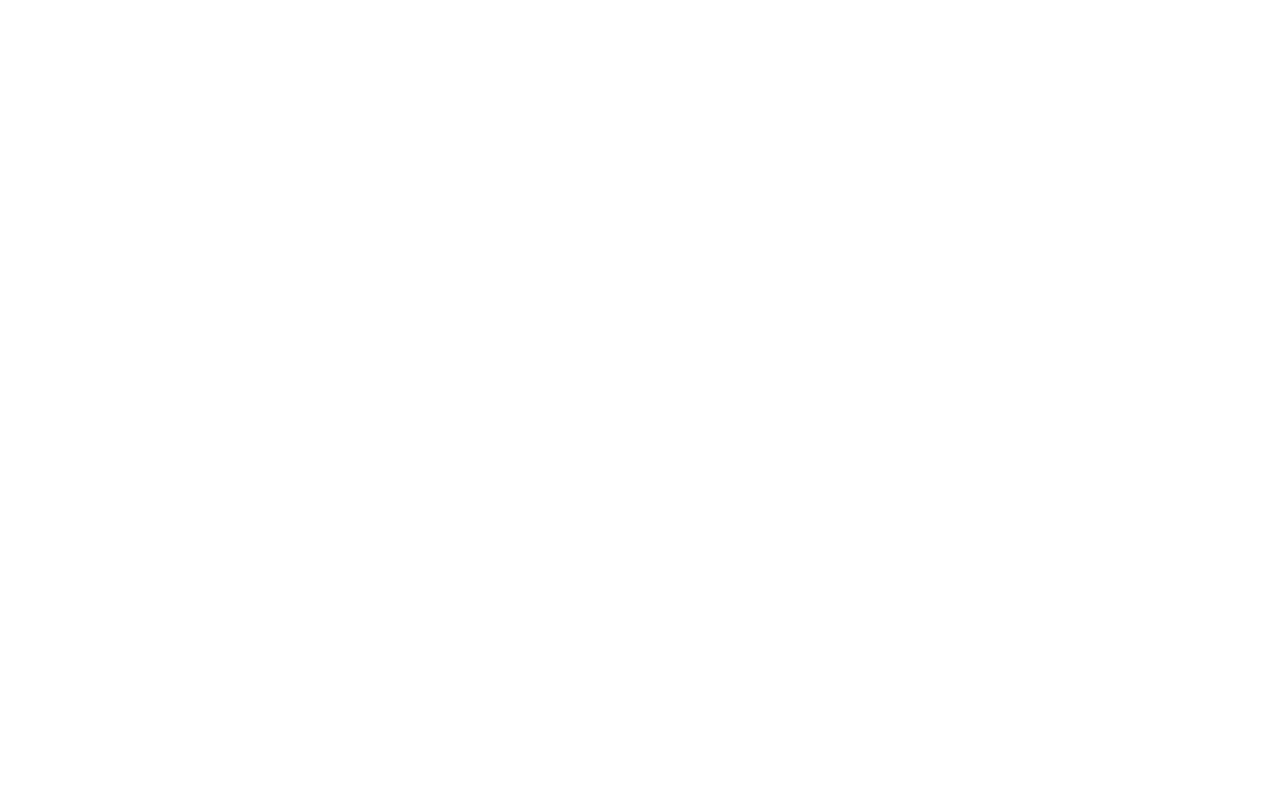
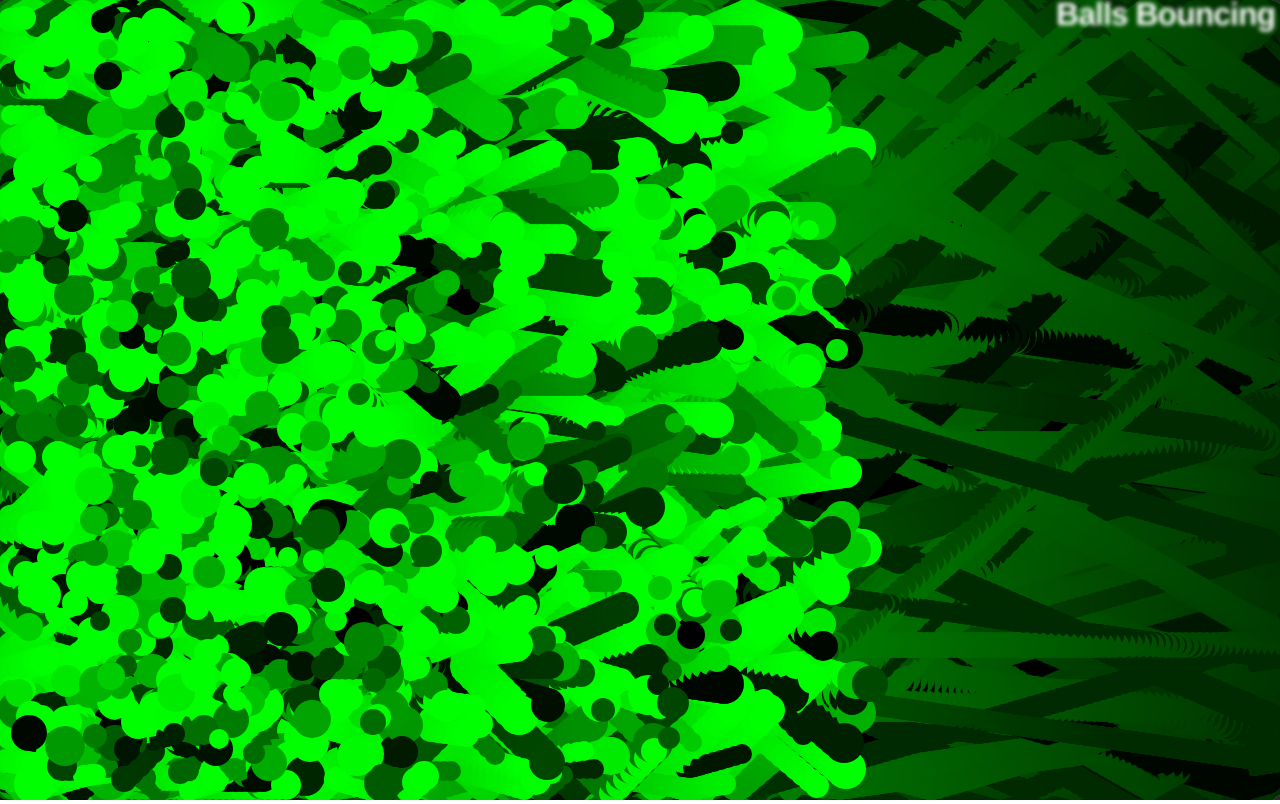
Before and after one commit to AnimeeAddict/Bouncing-Balls, a plain HTML site: page index.html in a window 1280 px wide. Drawn offline with Linux system fonts and the light colour scheme.

Commit message:
green saggy balls

```diff
--- a/index.html
+++ b/index.html
@@ -2,12 +2,12 @@
 <html>
   <head>
     <meta charset="utf-8">
-    <title>[Your Name Here]'s Bouncing balls</title>
+    <title>Jade's Bouncing Balls</title>
     <link rel="stylesheet" href="style.css">
   </head>
 
   <body>
-    <h1>bouncing balls</h1>
+    <h1>Balls Bouncing</h1>
     <canvas></canvas>
 
     <script src="main.js"></script>
--- a/main.js
+++ b/main.js
@@ -12,3 +12,91 @@ function random(min, max) {
   const num = Math.floor(Math.random() * (max - min + 1)) + min;
   return num;
 }
+
+function Ball(x, y, velX, velY, color, size) {
+  this.x = x;
+  this.y = y;
+  this.velX = velX;
+  this.velY = velY;
+  this.color = color;
+  this.size = size;
+}
+
+Ball.prototype.draw = function() {
+  ctx.beginPath();
+  ctx.fillStyle = this.color;
+  ctx.arc(this.x, this.y, this.size, 0, 2 * Math.PI);
+  ctx.fill();
+}
+
+let testBall = new Ball(50, 100, 4, 4, 'blue', 10);
+testBall.draw()
+
+Ball.prototype.update = function() {
+  if ((this.x + this.size) >= width) {
+    this.velX = -(this.velX);
+  }
+
+  if ((this.x - this.size) <= 0) {
+    this.velX = -(this.velX);
+  }
+
+  if ((this.y + this.size) >= height) {
+    this.velY = -(this.velY);
+  }
+
+  if ((this.y - this.size) <= 0) {
+    this.velY = -(this.velY);
+  }
+
+  this.x += this.velX;
+  this.y += this.velY;
+}
+
+let balls = [];
+
+while (balls.length < 999) {
+  let size = random(10,20);
+  let ball = new Ball(
+    // ball position always drawn at least one ball width
+    // away from the edge of the canvas, to avoid drawing errors
+    random(0 + size,width - size),
+    random(0 + size,height - size),
+    random(7,7),
+    random(-1,7),
+    'rgb(' + random(0,1) + ',' + random(0,500) + ',' + random(0,1) +')',
+    size
+  );
+
+  balls.push(ball);
+}
+
+function loop() {
+  ctx.fillStyle = 'rgba(0, 0, 0, .01)';
+  ctx.fillRect(0, 0, width, height);
+
+  for (let i = 0; i < balls.length; i++) {
+    balls[i].draw();
+    balls[i].update();
+    }
+  requestAnimationFrame(loop);
+  }
+  loop();
+
+Ball.prototype.update
+Ball.prototype.collisionDetect = function() {
+  for (let j = 0; j < balls.length; j++) {
+    if (!(this === balls[j])) {
+      const dx = this.x - balls[j].x;
+      const dy = this.y - balls[j].y;
+      const distance = Math.sqrt(dx * dx + dy * dy);
+
+      if (distance < this.size + balls[j].size) {
+        balls[j].color = this.color = 'rgb(' + random(0, 1) + ',' + random(0, 255) + ',' + random(0, 255) +')';
+      }
+    }
+  }
+}
+
+balls[i].update();
+balls[i].collisionDetect();
```
